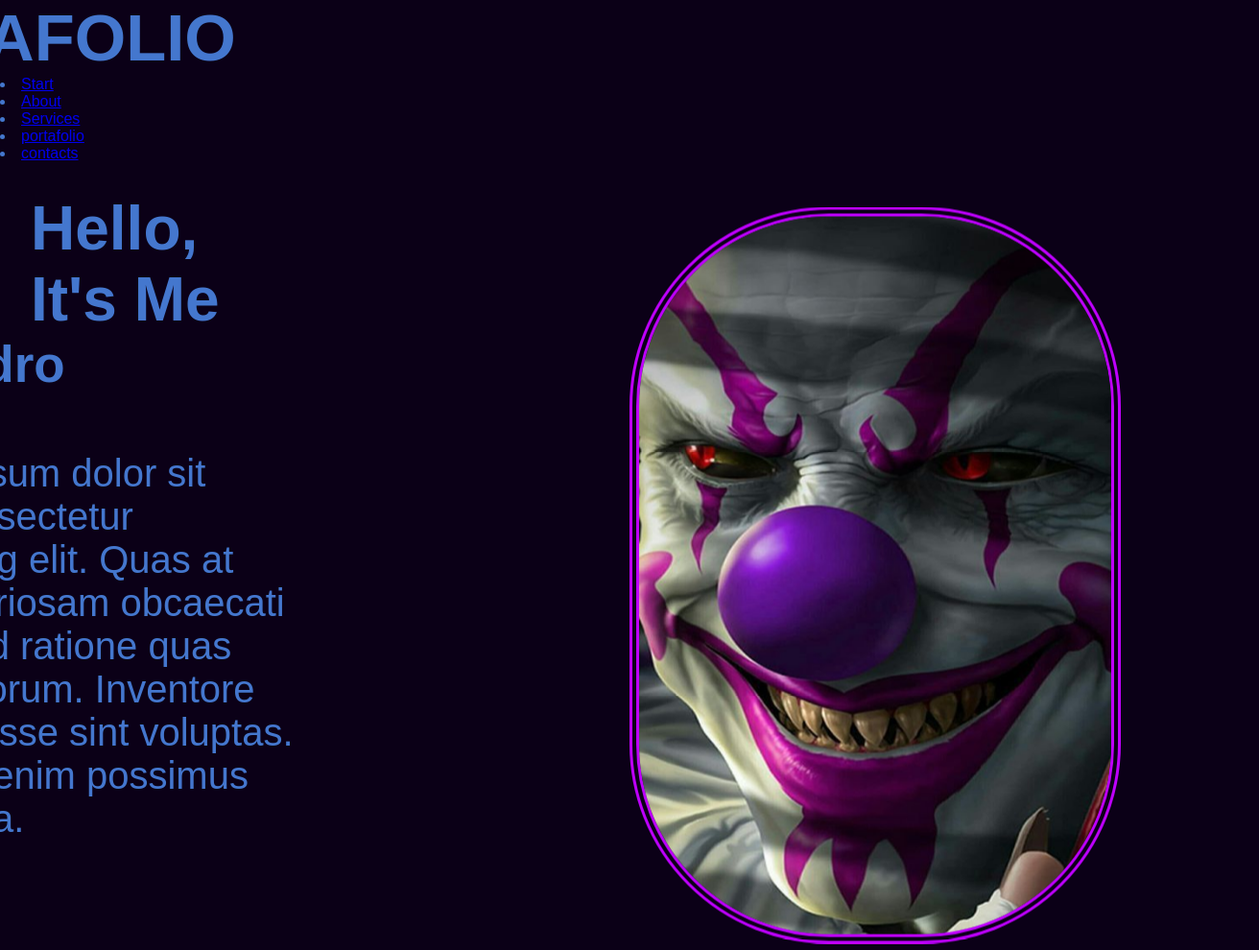
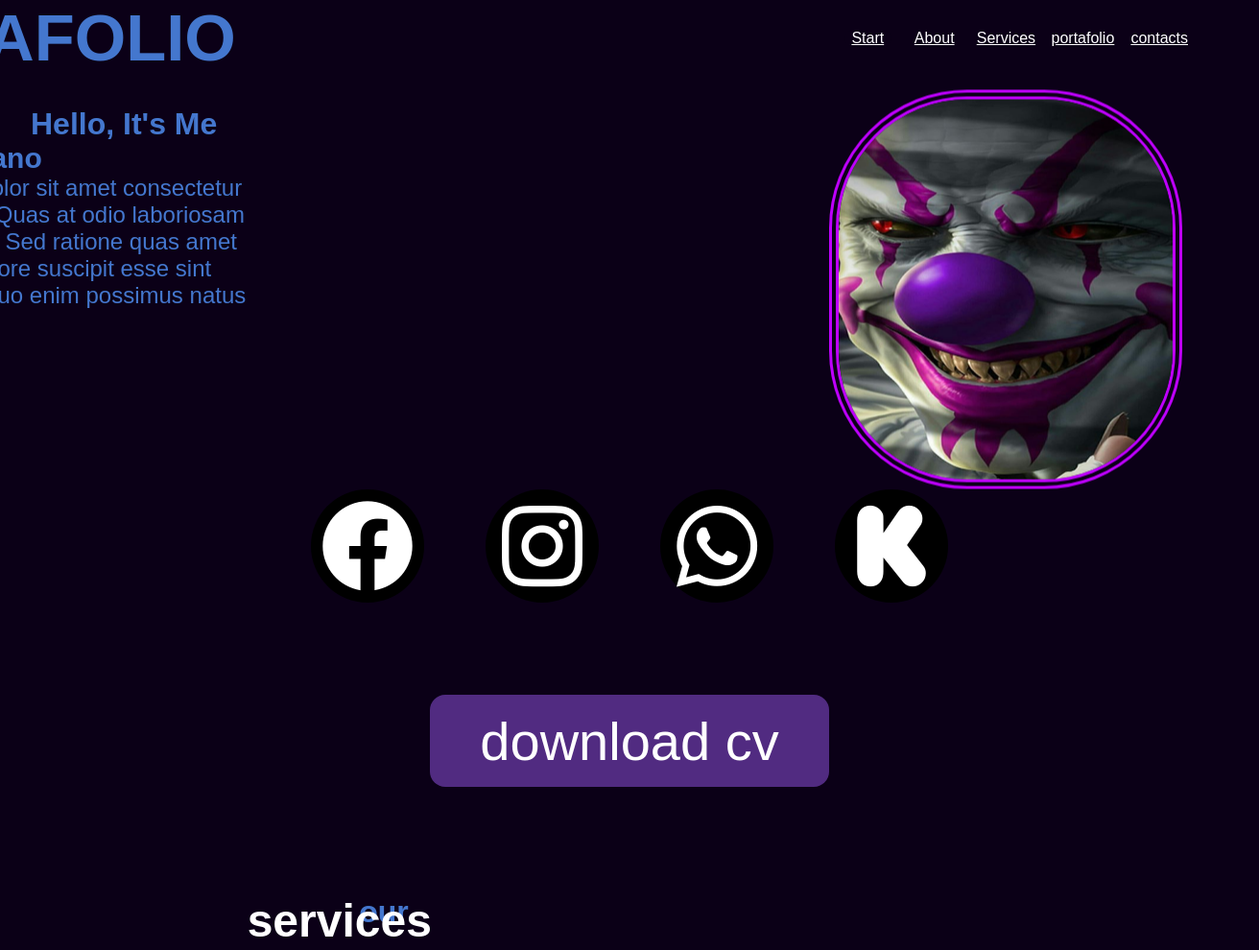
Before and after one commit to lamaraviila/portafolio, a plain HTML site: page index.html in a window 1280 px wide. Shown: the top 990 px of the page at 96% size, 1312 px wide, since content can reach past the window. Drawn offline with nearby package versions, Linux system fonts and the light colour scheme.

Commit message:
añadido portafolio

```diff
--- a/index.html
+++ b/index.html
@@ -9,8 +9,8 @@
 <body class="body">
     <main class="mein">
         <section class="">
+              <div class="barra">
                 <h2 class="portafolio">PORTAFOLIO</h2>
-              <div class="barra">
                 <ul class="navbar"></ul>
                <li class="barras"><a href="#start">Start</a></li>
                <li class="barras"><a href="#about">About </a></li>
--- a/styles1.css
+++ b/styles1.css
@@ -17,22 +17,40 @@ body {
     width: 66rem;
     display: block;
     animation: Ringth 5s ease forwards infinite;
-    font-size: 4.3rem;
+    font-size: 1.3rem;
 }
 @keyframes  Ringth {
     0% {
         transform: translateX( -200px);
     }
     }
-.navbar a:hover {
+    .barra {
+        display: flex;
+        justify-content: flex-end;
+        margin-right: 2rem;
+        align-items: center;
+    }
+    .barra .barras {
+       width: 60px;
+        font-size: 1rem;
+        margin: 10px;
+        border-radius: 10px;
+    }
+    .barras {
+        display: flex;
+        justify-content: center;
+        align-items: center;
+        text-decoration: none;
 
-background-color: #9500ff;
-}
+    }
+    .barras a {
+        color: #ffffff;
+
+    }
  .text-principle h2 p h1 {
     background-image: url(payaso.jpg);
  }
 .text-principle{
-    width: 100%;
   margin-top: 2rem;
   margin-left: 2rem;
   display: flex;
@@ -41,34 +59,26 @@ background-color: #9500ff;
 
 }
 .text-principle h2 {
-    width: 100%;
-    font-size: 4rem;
+    font-size: 2rem;
     width: 13rem;
 
 }
-.sectio_1  {
-    width: 100%;
-}
 .text-principle h1 {
-
-    font-size: 53px;
+    font-size: 30px;
     width: 20rem;
     animation: Ringth 5s ease forwards infinite;
 }
 
 .parrafo {
-    width: 100%;
-    font-size: 2.5rem;
+    font-size: 1.5rem;
     width: 30rem;
     animation: Ringth 5s ease forwards infinite;
 }
 
-.photo img {;
-    width: 4rem;
+.photo img {
+    width: 15rem;
     height: 20rem;
-    margin: 2rem;
-    margin-left: 6rem;
-    border-radius: 6rem;
+    border-radius: 8rem;
     border: 10px  double #bf00ff;
     transition: 0.3s;
     animation:  mover-arriba 4s ease-in-out infinite alternate;
@@ -115,8 +125,8 @@ background-color: #9500ff;
     margin-bottom: 4rem;
 }
 .download-cv a{
-    display: flex;
-    justify-content: center;
+ display: flex;
+ justify-content: center;
 background-color: #512B81;
 color: #ffffff;
 font-size: 1.5rem;
@@ -367,7 +377,6 @@ background-color: #0b0017;
     border: 4px solid #ffffff;
 }
 @media screen  and (min-width: 1280px) {
-
     .photo {
         margin-left: 9rem;
     }
@@ -400,7 +409,7 @@ background-color: #0b0017;
         font-size: 14px;
     }
  }
- @media screen  and (min-width: 768px) {
+  @media screen  and (max-width: 768px) {
     .logotipos {
         font-size: 3rem;
     }
@@ -412,20 +421,25 @@ background-color: #0b0017;
     height: 13rem;
 }
 @media screen  and (min-width: 480px){
+    * {
+        margin: 0%;
+        padding: 0%;
+    }
+    body {
+        width: 100%;
+        padding: 0%;
+        margin: 0%;
+    }
     .portafolio {
         font-size: 4.3rem;
     }
-    .navbar a{
-    display: flex;
-    }
     .photo {
-        margin-left: 8rem;
+        margin-left: 10rem;
     }
     .photo img {
-        width: 32rem;
-       height: 48rem;
-       border-radius: 13rem;
-       flex-wrap: wrap;
+        width: 23rem;
+       height: 26rem;
+       border-radius: 9rem;
     }
     .logotipos {
         display: flex;
@@ -463,5 +477,4 @@ background-color: #0b0017;
     .services-container {
         flex-wrap: wrap;
     }
-
 }
```
